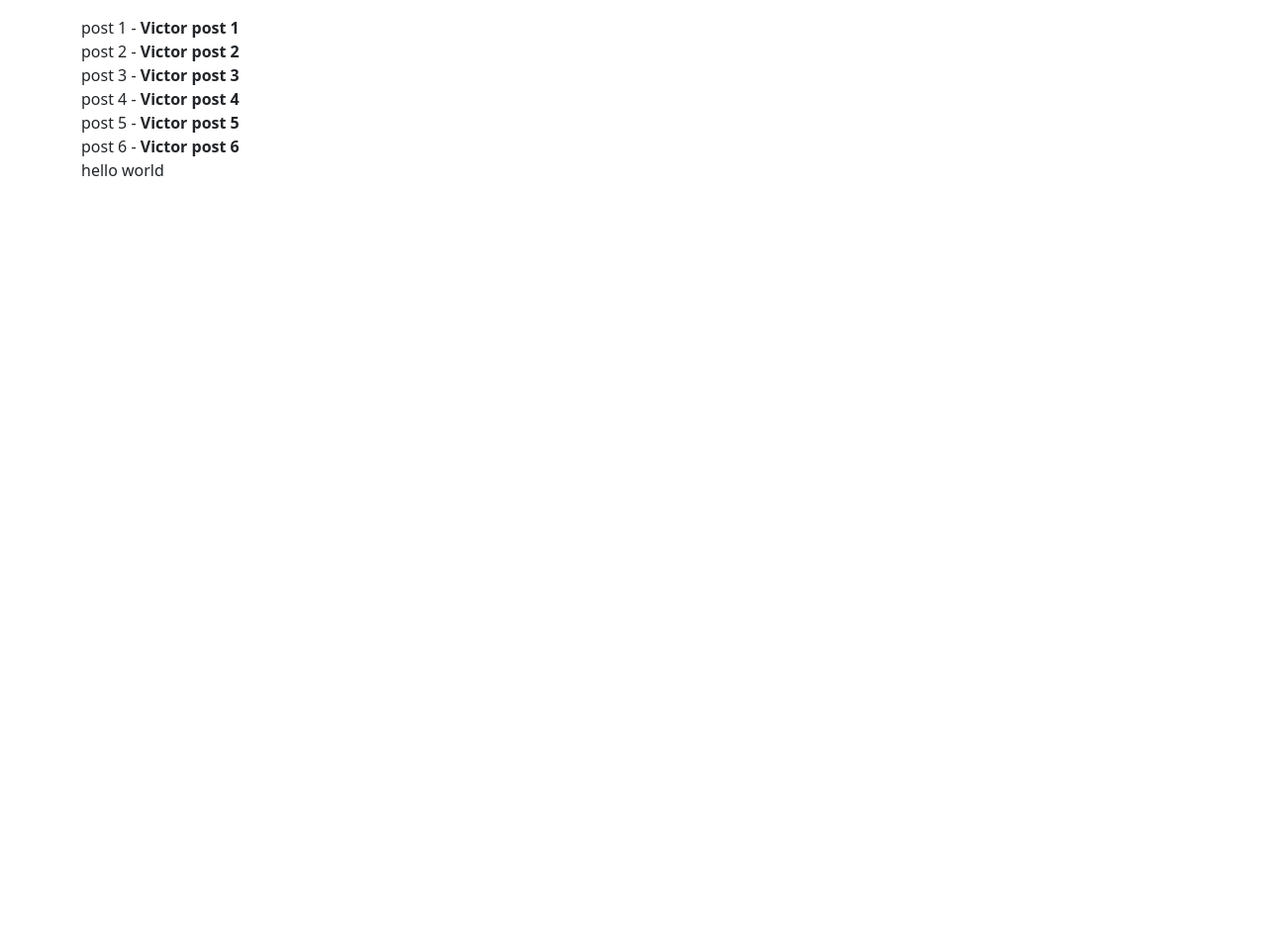
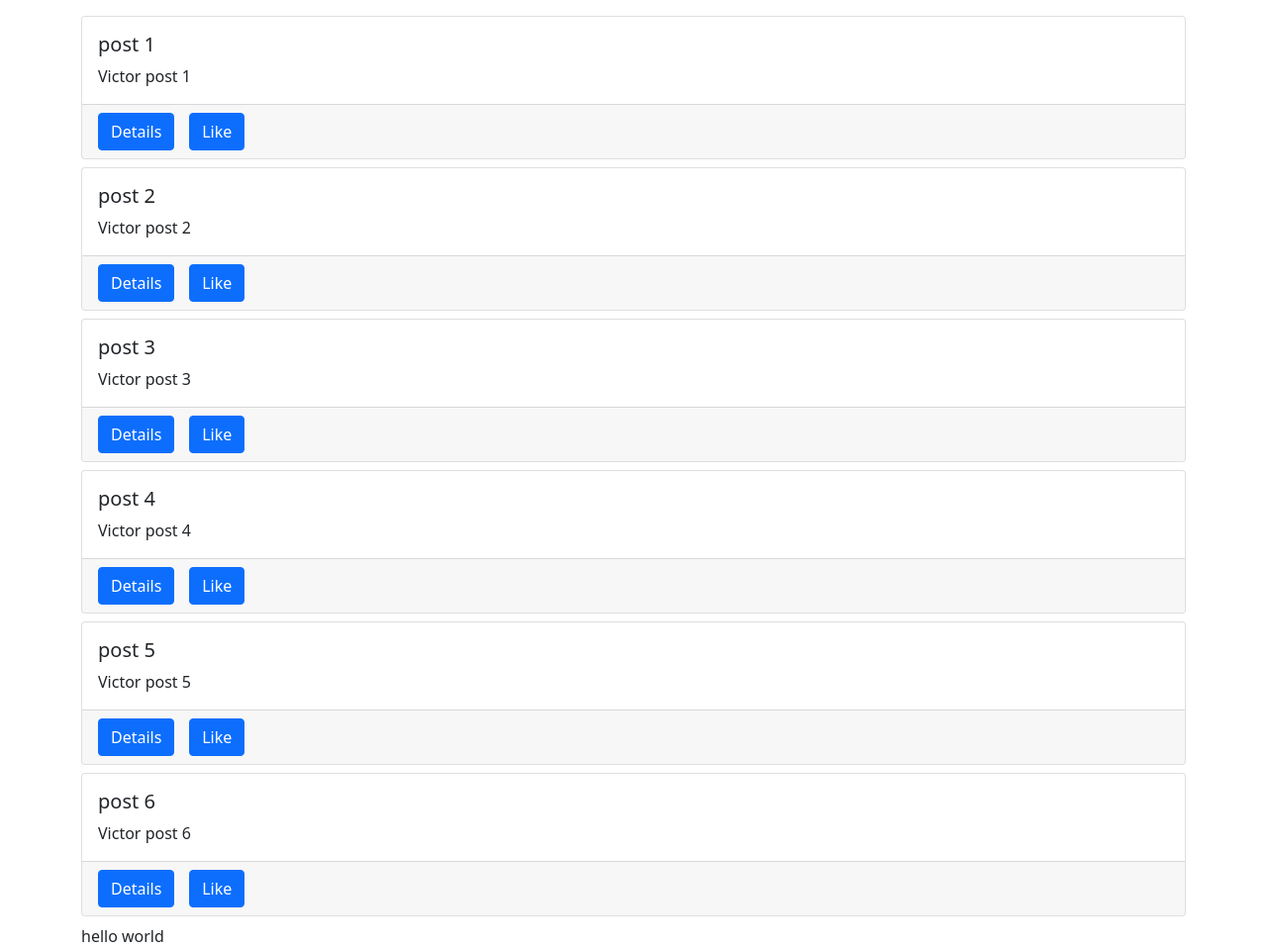
Before and after one commit to victorbarbosan/dj_ajax_NAD_A4, a Django app: page / in a window 1280 px wide. Shown: the whole page at 99% size. Before the commit the page ends 178 px from the top, so only its background shows below. Run offline with Django 5.2, Linux system fonts and the light colour scheme; data comes from the database, SQL or seed files in the repository; some libraries are stand-ins or nearby versions.

Commit message:
create post cards

```diff
--- a/src/posts/static/posts/main.js
+++ b/src/posts/static/posts/main.js
@@ -30,7 +30,22 @@ $.ajax({
             console.log(data)
             data.forEach(el => {
                 postsBox.innerHTML += `
-                    ${el.title} - <b>${el.body}</b> <br>
+                <div class="card mb-2">
+                    <div class="card-body">
+                        <h5 class="card-title">${el.title}</h5>
+                        <p class="card-text">${el.body}</p>
+                    </div>
+                    <div class="card-footer">
+                        <div class="row">
+                            <div class="col-1">
+                                <a href="#" class="btn btn-primary">Details</a>
+                            </div>
+                            <div class="col-1">
+                                <a href="#" class="btn btn-primary">Like</a>
+                            </div>
+                        </div>
+                     </div>
+              </div>
                 `                               //importnat to use `` because you are adding multilines
             });
         }, 100)
--- a/src/posts/templates/posts/main.html
+++ b/src/posts/templates/posts/main.html
@@ -16,11 +16,11 @@ posts
     {{obj.title}} - {{obj.body}} <br>
     {% endfor %} {% endcomment %}
 
-    <div id="spinner-box">
+    <div id="spinner-box" class="text-center">
         <div class="spinner-border" role="status"></div>
     </div>
 
-    <div id="posts-box"></div>
+    <div id="posts-box" ></div>
     <div id="hello-world"></div>
 
 
```
